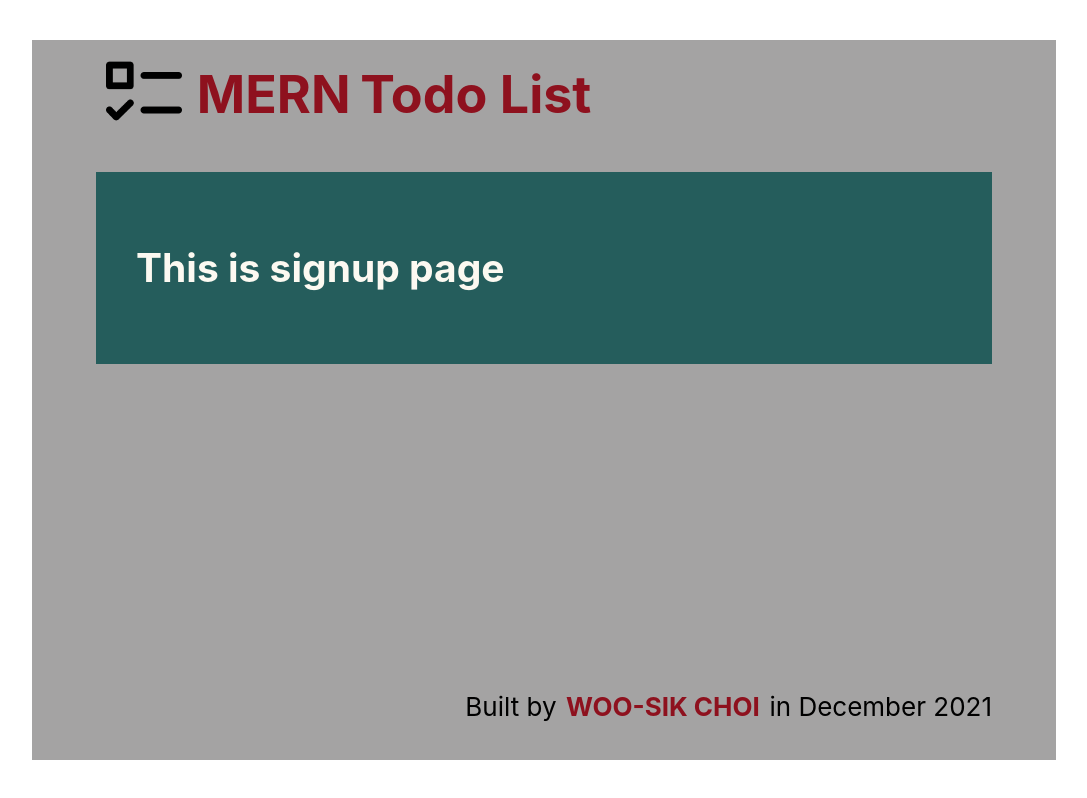
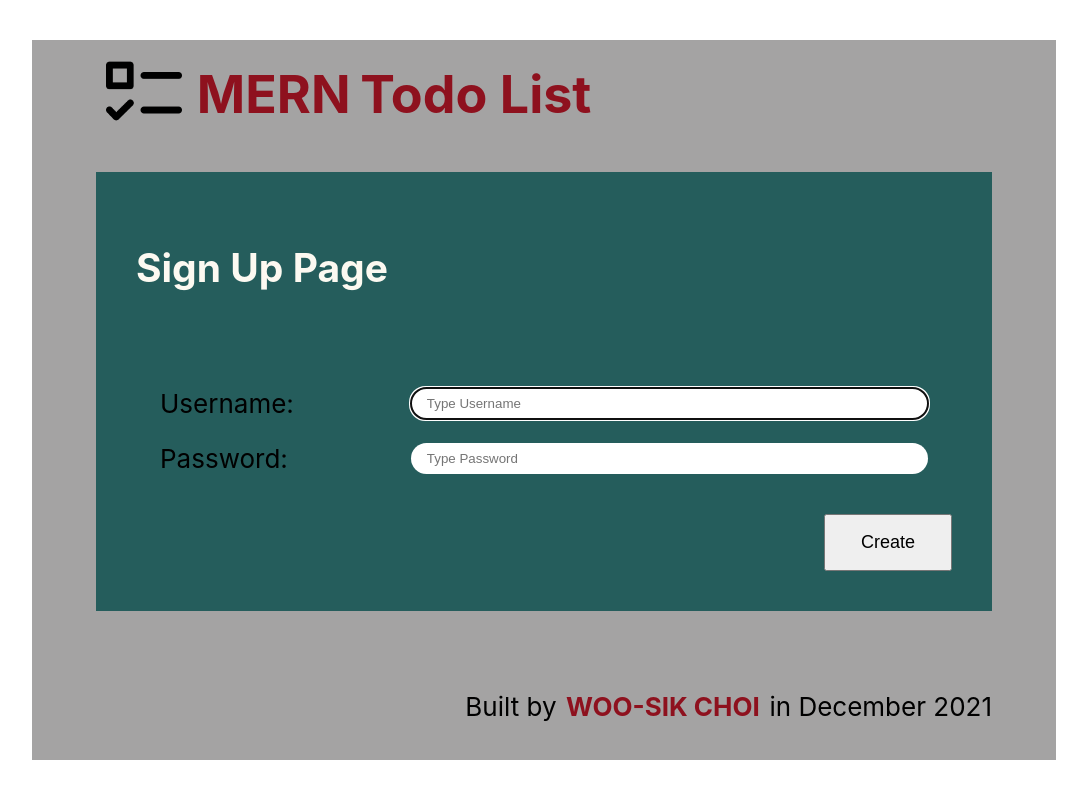
Before and after one commit to dvlprwchoi/mern-tdl, a React (Create React App) app: page /signup in a window 1280 px wide. Shown: the whole page, without its empty margins (96-1183 px from the left). Built offline with nearby package versions, Linux system fonts and the light colour scheme.

Commit message:
Add Signup component input boxes

```diff
--- a/src/components/Signup/Signup.css
+++ b/src/components/Signup/Signup.css
@@ -7,3 +7,48 @@
   padding: 5vh;
   color: var(--highlight-color-2);
 }
+
+.create-username-div,
+.create-password-div {
+  display: flex;
+  justify-content: space-between;
+  padding-left: 5vw;
+  padding-right: 5vw;
+  margin-top: 3vh;
+}
+
+.username-input-box,
+.password-input-box {
+  width: 65%;
+}
+
+.create-button-div {
+  padding: 5vh;
+  display: flex;
+  flex-direction: row;
+  justify-content: flex-end;
+  align-items: center;
+}
+
+.create-button {
+  font-size: large;
+  padding: 2vh;
+  min-width: 10vw;
+  cursor: pointer;
+}
+
+@media (max-width: 560px) {
+  .signup-message {
+    justify-content: center;
+  }
+
+  .create-button-div {
+    padding: 0;
+    margin-top: 3vh;
+  }
+
+  .create-button {
+    width: 100%;
+    padding: 3vh;
+  }
+}
--- a/src/components/Signup/Signup.js
+++ b/src/components/Signup/Signup.js
@@ -5,7 +5,41 @@ function Signup() {
     <div className="main">
       <div className="signup">
         <div className="signup-message">
-          <h2>This is signup page</h2>
+          <h2>Sign Up Page</h2>
+        </div>
+        <div className="create-user">
+          <form className="create-user-form">
+            <div className="create-username-div">
+              <label className="username-input-label" htmlFor="username">
+                Username:
+              </label>
+              <input
+                className="username-input-box"
+                type="text"
+                placeholder="Type Username"
+                name="username"
+                id="username"
+                autoFocus
+                required
+              />
+            </div>
+            <div className="create-password-div">
+              <label className="password-input-label" htmlFor="password">
+                Password:
+              </label>
+              <input
+                className="password-input-box"
+                type="password"
+                placeholder="Type Password"
+                name="password"
+                id="password"
+                required
+              />
+            </div>
+            <div className="create-button-div">
+              <button className="create-button">Create</button>
+            </div>
+          </form>
         </div>
       </div>
     </div>
```
